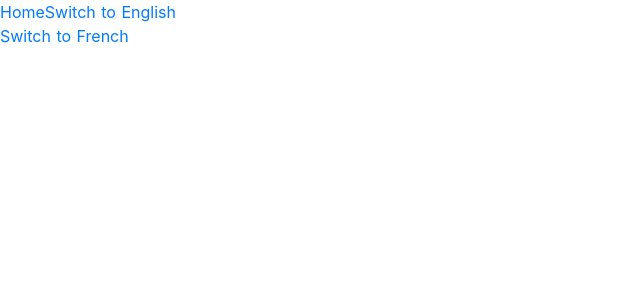
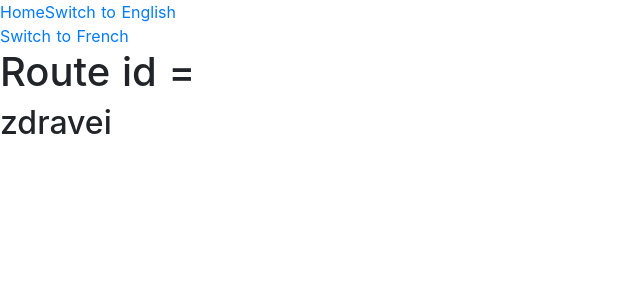
Before and after one commit to IvanGatsinski/testche, a Nuxt app: page /card/5 in a window 1280 px wide. Shown: the top 300 px of the page, without its empty margins (0-640 px from the left). Built offline with nearby package versions, Linux system fonts and the light colour scheme.

Commit message:
added new files

```diff
--- /dev/null
+++ b/lang/en-US.js
@@ -0,0 +1,4 @@
+export default {
+    welcome: "zdravei",
+    test: "en-test"
+}
--- /dev/null
+++ b/lang/fr-FR.js
@@ -0,0 +1,4 @@
+export default {
+    welcome: "Bienvenue",
+    test: "fr-test"
+}
--- /dev/null
+++ b/middleware/i18n.js
@@ -0,0 +1,3 @@
+export default function({ app, store}) {
+    //store.commit('GET_LANGUAGE', app.i18n.locale)
+}
--- /dev/null
+++ b/pages/card/_id.vue
@@ -0,0 +1,19 @@
+<template>
+  <div>
+    <h1>Route id = {{ id }}</h1>
+    <h2>{{ $t('welcome') }}</h2>
+  </div>
+</template>
+
+<script>
+export default {
+  asyncData({ params }) {
+    return {
+      id: params.id
+    };
+  }
+};
+</script>
+
+<style>
+</style>
```
